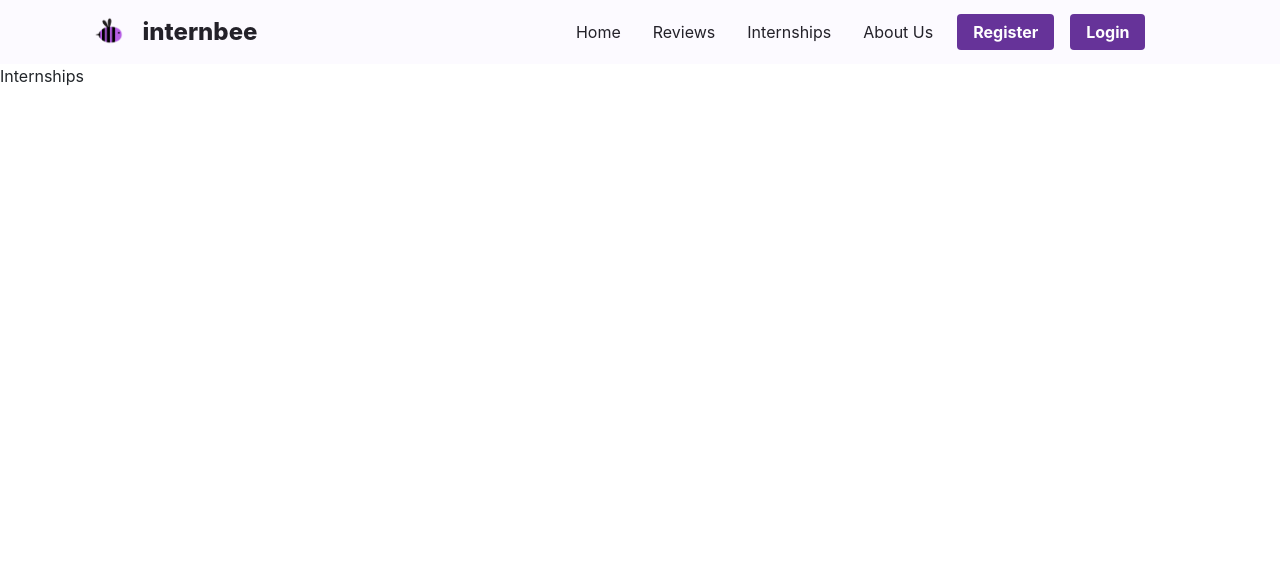
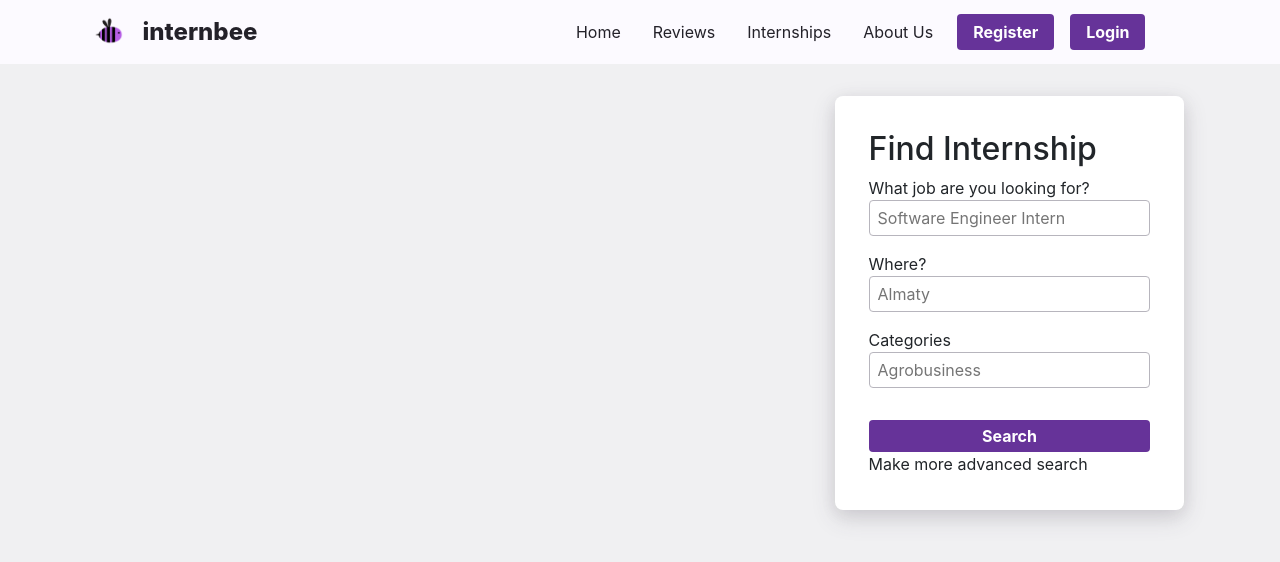
Before and after one commit to znamazbayeva/internbee, a React (Create React App) app in the folder frontend/: page /search/internships in a window 1280 px wide. Shown: the top 562 px of the page. Built offline with nearby package versions, Linux system fonts and the light colour scheme.

Commit message:
feat: search internships done

```diff
--- a/frontend/src/actions/internship.js
+++ b/frontend/src/actions/internship.js
@@ -5,11 +5,6 @@ import {
 	INTERNSHIP_LIST_LOADED,
 } from "../actions/types";
 export const addInternshipList = (url) => (dispatch, getState) => {
-	// const config = {
-	// 	headers: {
-	// 		"Content-type": "application/json",
-	// 	},
-	// };
 
 	dispatch({
 		type: INTERNSHIP_LIST_LOADED,
--- a/frontend/src/components/HomePage.css
+++ b/frontend/src/components/HomePage.css
@@ -10,7 +10,7 @@
 	height: 100%;
 }
 .internship__search-form {
-	background-color: #f5f5f5;
+	background-color: white;
 	box-shadow: rgba(46, 41, 51, 0.08) 0px 4px 16px,
 		rgba(71, 63, 79, 0.16) 0px 8px 24px;
 	border-top-left-radius: 8px;
--- a/frontend/src/components/Internship/Internship.js
+++ b/frontend/src/components/Internship/Internship.js
@@ -1,17 +1,39 @@
 import React from "react";
+import styles from "./Internship.module.scss"
+import FiberManualRecordIcon from '@mui/icons-material/FiberManualRecord';
+import PlaceIcon from '@mui/icons-material/Place';
+import AccessTimeIcon from '@mui/icons-material/AccessTime';
+import ArrowForwardIcon from '@mui/icons-material/ArrowForward';
+function Internship({internship}) {
+	const findFromDate = (e) => {
+		var date = new Date(e);
+		var now = new Date();
+		var Difference_In_Time = now.getTime() - date.getTime();
+		var Difference_In_Days = Difference_In_Time / (1000 * 3600 * 24);
+		return Math.floor(Difference_In_Days).toString();
 
-function Internship() {
+	}
 	return (
-		<div className="int__container">
-			<img src="" alt="" width={12} height={12} />
-			<div className="int__info">
-				<div className="info__name"></div>
-				<div className="info__detail">
-					<div className="info__company"></div>
-					<div className="info__location"></div>
-					<div className="info__fee"></div>
-					<div className="info__type"></div>
-					<div className="info__category"></div>
+		<div className={styles.container}>
+			<img src="https://upload.wikimedia.org/wikipedia/commons/thumb/5/53/Google_%22G%22_Logo.svg/1024px-Google_%22G%22_Logo.svg.png" alt="" className={styles.imgLogo} />
+			<div className={styles.int__info}>
+				<div className={styles.first__info}>
+					<div className={styles.company_name}>{internship.company.company_name}</div>
+					<div className={styles.name}>{internship.name}</div>
+					<div className={styles.sub}>
+						<AccessTimeIcon fontSize="small" style={{color: "grey"}}/>
+						<div className={styles.created_time}>{findFromDate(internship.created_at)} days</div>
+						<FiberManualRecordIcon fontSize="small" style={{color: "grey"}}/>
+						<div className={styles.created_time}>{internship.duration}</div>
+						<PlaceIcon fontSize="small" style={{color: "grey"}}/>
+						<div className={styles.created_time}>{internship.location}</div>
+					</div>
+
+				</div>
+				<div className=
+				{styles.detail}>
+					<div className={styles.name}> KZT {internship.salary} / month</div>
+					<button className={styles.button}>See more <ArrowForwardIcon className="arrow" fontSize="small"/></button>
 				</div>
 			</div>
 		</div>
--- a/frontend/src/components/Internship/Internship.module.scss
+++ b/frontend/src/components/Internship/Internship.module.scss
@@ -0,0 +1,101 @@
+.general {
+    background-color: #f0f0f2;
+    padding: 2rem 6rem;
+    height: 100vh;
+    display: flex;
+    justify-content: space-between;
+
+}
+
+.container{
+    display: flex;
+    box-shadow: #d9d7e0 0px 4px 16px,
+    #d9d7e0 0px 8px 24px;
+    color: #232129;
+	background-color: #fcfaff;
+	border-radius: 4px;
+	font-weight: bold;
+    padding: 2rem 2rem;
+    max-height: 10rem;
+
+    .int__info {
+        height: 100%;
+        display: flex;
+        justify-content: space-between;
+        width: 100%;
+
+        .detail {
+            display: flex;
+            flex-direction: column;
+            justify-content: space-between;
+            margin-right: 1rem;
+        }
+
+        .name {
+            font-size: 1.25rem;
+            font-weight: 400;
+        }
+
+        .button {
+            color: white;
+            background-color: #663399;
+            border-radius: 4px;
+            font-weight: bold;
+            padding: 0.5rem;
+            text-align: center;
+        }
+
+        .button:hover {
+            background-color: #452475;
+            .arrow {
+                margin-left: 10px;
+            }
+        }
+    }
+    .imgLogo {
+
+        height: 95px;
+        width: 100px;
+        margin-right: 2rem;
+        background-color:#d9bae8 ;
+        padding: 0.75rem;
+        border-radius: 0.75rem;
+
+    }
+
+
+
+    .first__info {
+        display: flex;
+        flex-direction: column;
+        justify-content: space-between;
+        align-items: stretch;
+        height: 100%;
+
+
+        .company_name{
+            font-size: 1.5rem;
+
+        }
+        .name {
+            font-size: 1.25rem;
+            font-weight: 400;
+        }
+        .created_time {
+            font-size: 1rem;
+            font-weight: 400;
+
+        }
+
+        .sub {
+            display: flex;
+            align-items: center;
+            justify-content: flex-start;
+            margin-top: 0.25rem;
+        }
+
+        .sub > div {
+            margin-right: 1rem;
+        }
+    }
+}
--- a/frontend/src/components/Internship/Internships.js
+++ b/frontend/src/components/Internship/Internships.js
@@ -1,8 +1,23 @@
 import React from 'react'
-
+import {useSelector} from "react-redux"
+import Internship from './Internship';
+import SearchInternship from "./SearchInternship"
+import styles from "./Internship.module.scss"
 function Internships() {
+    const state = useSelector((state) => state.internship);
+    console.log(state)
   return (
-    <div>Internships</div>
+    <div className={styles.general}>
+    <div style={{width: "100%"}}>
+    {state.internships.map((internship) => (
+        <Internship
+            key = {internship._id}
+            internship = {internship}
+        />
+    ))}
+    </div>
+    <SearchInternship/>
+    </div>
   )
 }
 
--- a/frontend/src/components/Internship/SearchInternship.js
+++ b/frontend/src/components/Internship/SearchInternship.js
@@ -0,0 +1,103 @@
+import React, { useState, Component, useEffect } from "react";
+import { Link, Redirect, useLocation } from "react-router-dom";
+import axios from "axios";
+import { useDispatch } from "react-redux";
+import { addInternshipList } from "../../actions/internship";
+function SearchInternship() {
+    const dispatch = useDispatch();
+	const locat = useLocation();
+	// const [list, setList] = useState([]);
+	const [internship, setInternship] = useState({
+		name: "",
+		location: "",
+		category: "",
+	});
+
+	const [redirect, setRedirect] = useState(false);
+
+	// useEffect(() => {
+	// 	if (list.length == 0) {
+	// 		axios
+	// 			.get("http://127.0.0.1:8000/v1/api/internships/", {params:{key:value, key1:value1}}).then((data)=>{}).catch((error)=>{})
+	// 			.then((response) => {
+	// 				console.log(response.data);
+	// 				setList(response.data);
+	// 			});
+	// 	}
+	// }, []);
+
+	const { name, location, category } = internship;
+
+	const internshipSearchChange = (e) => {
+		setInternship({ ...internship, [e.target.name]: e.target.value });
+	};
+
+	const sendInternshipData = (e) => {
+		axios
+			.get("http://127.0.0.1:8000/v1/api/internship/", {
+				params: {
+					name: internship.name,
+					location: internship.location,
+					category: internship.category,
+				},
+			})
+			.then((response) => {
+				console.log(response.data);
+				dispatch(addInternshipList(response.data));
+			})
+			.catch((error) => {
+				console.log(error.data);
+			});
+	}
+
+	const handleInternshipSearchSubmit = (e) => {
+			sendInternshipData();
+			e.preventDefault();
+			setRedirect(true);
+	};
+  return (
+    <div>				<form
+    className="internship__search-form"
+    onSubmit={(e) => handleInternshipSearchSubmit(e)}
+>
+    <h2 className="internship__title">Find Internship</h2>
+    <div className="input__container">
+        <label>What job are you looking for?</label>
+        <input
+            type="text"
+            className="internship__input"
+            placeholder="Software Engineer Intern"
+            name="name"
+            value={name}
+            onChange={(e) => internshipSearchChange(e)}
+        />
+    </div>
+    <div className="input__container">
+        <label>Where?</label>
+        <input
+            type="text"
+            className="internship__input"
+            placeholder="Almaty"
+            name="location"
+            value={location}
+            onChange={(e) => internshipSearchChange(e)}
+        />
+    </div>
+    <div className="input__container">
+        <label>Categories</label>
+        <input
+            type="text"
+            className="internship__input"
+            placeholder="Agrobusiness"
+            name="category"
+            value={category}
+            onChange={(e) => internshipSearchChange(e)}
+        />
+    </div>
+    <button className="login__btn">Search</button>
+    <div>Make more advanced search</div>
+</form></div>
+  )
+}
+
+export default SearchInternship
```
